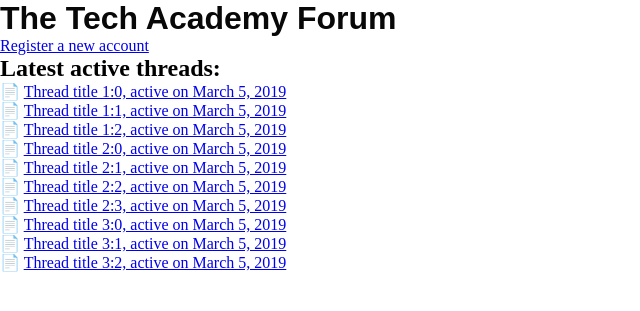
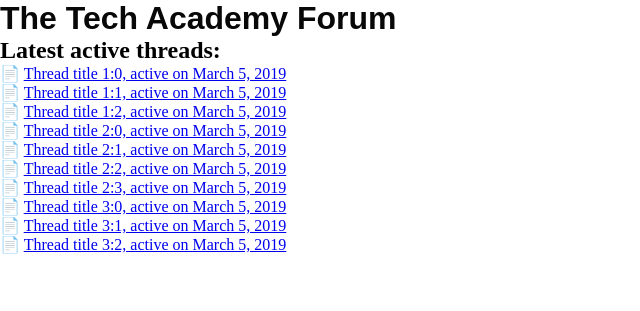
Before and after one commit to artOfThePigeon/Tech-Academy-Live-Project, a Django app: page / in a window 1280 px wide. Shown: the top 311 px of the page, without its empty margins (0-640 px from the left). Run offline with Django 3.2, Linux system fonts and the light colour scheme; data comes from the database, SQL or seed files in the repository.

Commit message:
adjust homepage

```diff
--- a/Templates/index.html
+++ b/Templates/index.html
@@ -1,6 +1,5 @@
 {% include 'base.html' %}
 <h1>The Tech Academy Forum</h1>
-<a href="register/">Register a new account</a>
 <h2>Latest active threads:</h2>
 {% for thread in threads %}
 📄 <a href="#">{{ thread.ThreadTitle }}, active on {{ thread.DateUpdate }}</a>
```
